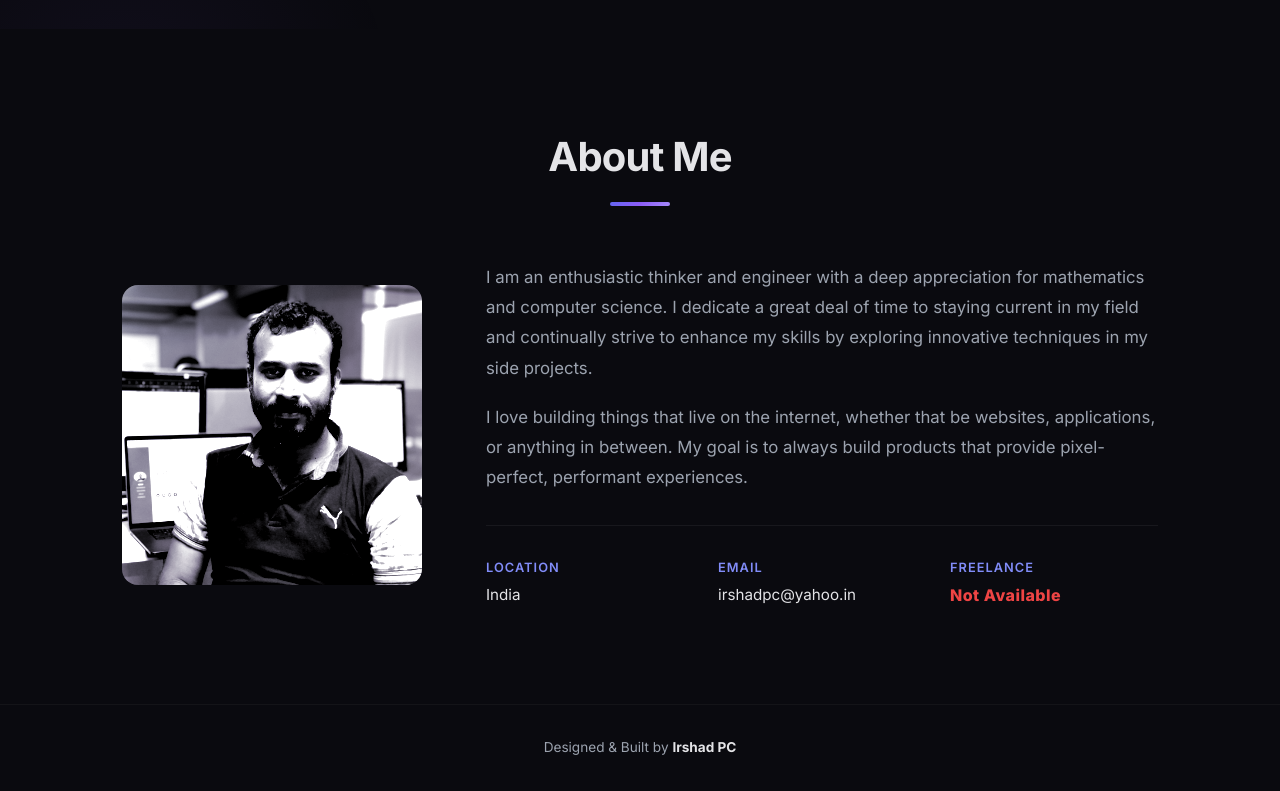
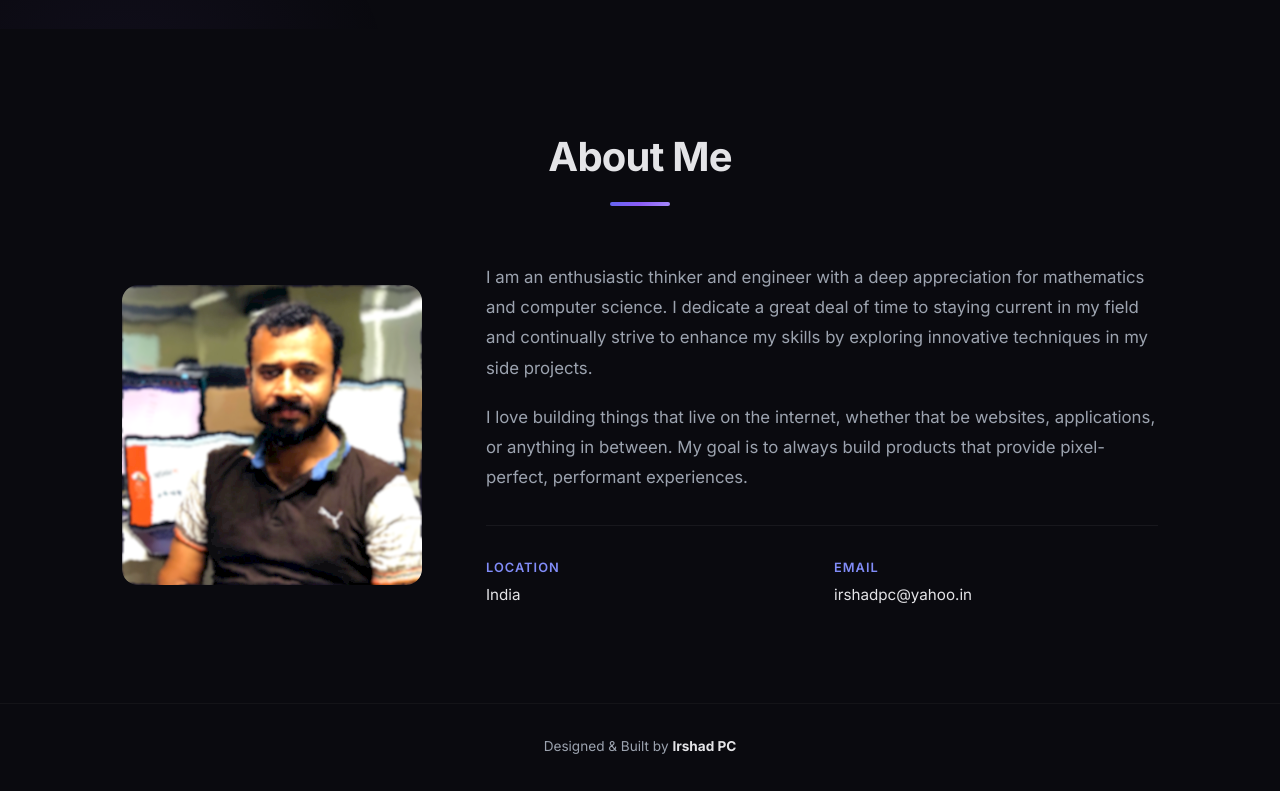
Before and after one commit to irshadpc/irshadpc.github.io, a website: page index.html in a window 1280 px wide. Shown: the part 771-1562 px from the top of the page. Drawn offline with Linux system fonts and the light colour scheme.

Commit message:
Oil paint image effect, better tagline, remove freelance option

```diff
--- a/css/style.css
+++ b/css/style.css
@@ -391,9 +391,9 @@ a:hover {
   position: absolute;
   inset: 0;
   background: var(--gradient);
-  opacity: 0.15;
+  opacity: 0.1;
   z-index: 1;
-  mix-blend-mode: overlay;
+  mix-blend-mode: soft-light;
 }
 
 .image-wrapper img {
@@ -401,8 +401,7 @@ a:hover {
   height: 100%;
   object-fit: cover;
   display: block;
-  filter: grayscale(100%) contrast(1.8) brightness(1.1);
-  mix-blend-mode: normal;
+  filter: contrast(1.15) saturate(1.4) url(#oil-paint);
 }
 
 .about-text p {
@@ -446,13 +445,6 @@ a:hover {
 
 .detail-value a:hover {
   color: var(--accent-light);
-}
-
-.detail-unavailable {
-  font-weight: 800;
-  font-size: 1rem;
-  color: #ef4444;
-  letter-spacing: 0.03em;
 }
 
 .footer {
--- a/index.html
+++ b/index.html
@@ -13,6 +13,15 @@
   <link href="css/style.css" rel="stylesheet">
 </head>
 <body>
+  <svg style="position:absolute;width:0;height:0">
+    <defs>
+      <filter id="oil-paint">
+        <feTurbulence type="fractalNoise" baseFrequency="0.025" numOctaves="8" result="noise"/>
+        <feDisplacementMap in="SourceGraphic" in2="noise" scale="12" xChannelSelector="R" yChannelSelector="G"/>
+        <feGaussianBlur stdDeviation="0.8"/>
+      </filter>
+    </defs>
+  </svg>
   <nav class="navbar" id="navbar">
     <div class="nav-container">
       <a href="#hero" class="nav-logo">Irshad<span>PC</span></a>
@@ -31,7 +40,7 @@
     <div class="hero-content">
       <p class="hero-greeting fade-up">Hello, I'm</p>
       <h1 class="hero-name fade-up delay-1">Irshad PC</h1>
-      <p class="hero-tagline fade-up delay-2">Software Engineer &amp; Problem Solver</p>
+      <p class="hero-tagline fade-up delay-2">I craft ideas into code &amp; code into craft</p>
       <div class="hero-cta fade-up delay-3">
         <a href="#about" class="btn btn-primary">About Me</a>
       </div>
@@ -69,10 +78,6 @@
               <span class="detail-label">Email</span>
               <span class="detail-value"><a href="mailto:irshadpc@yahoo.in">irshadpc@yahoo.in</a></span>
             </div>
-            <div class="detail">
-              <span class="detail-label">Freelance</span>
-              <span class="detail-value detail-unavailable">Not Available</span>
-            </div>
           </div>
         </div>
       </div>
```
